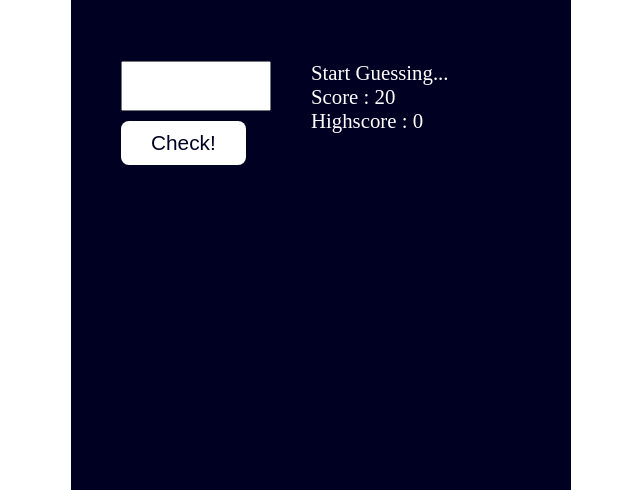
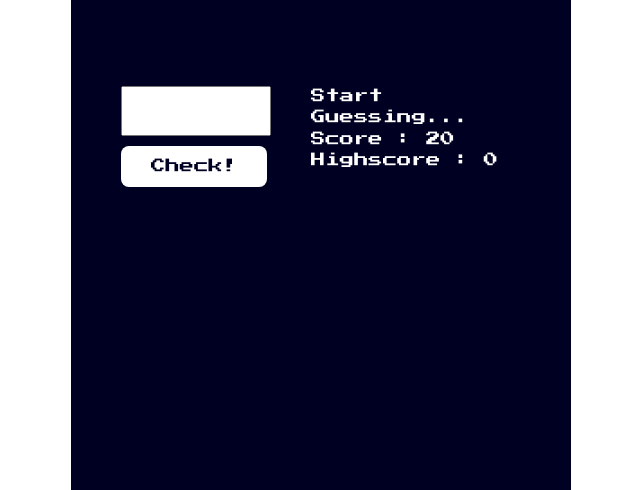
Before and after one commit to Kareem24/Guessing-game, a plain HTML site: page index.html in a window 1280 px wide. Shown: the part 310-800 px from the top of the page, without its empty margins (319-959 px from the left). Drawn offline with Linux system fonts and the light colour scheme.

Commit message:
change the font style to look more retro in appearance

```diff
--- a/css/style.css
+++ b/css/style.css
@@ -1,8 +1,10 @@
+@import url("https://fonts.googleapis.com/css2?family=Press+Start+2P&display=swap");
 * {
 	margin: 0;
 	padding: 0;
 	box-sizing: border-box;
 	color: #fff;
+	font-family: "Press Start 2P", cursive;
 }
 :root {
 	--white: #fff;
@@ -26,8 +28,8 @@
 p,
 span {
 	text-transform: capitalize;
-	font-size: 1.3rem;
-	white-space: nowrap;
+	font-size: 0.9rem;
+	line-height: 1.5;
 }
 .main .header {
 	width: 80%;
```
